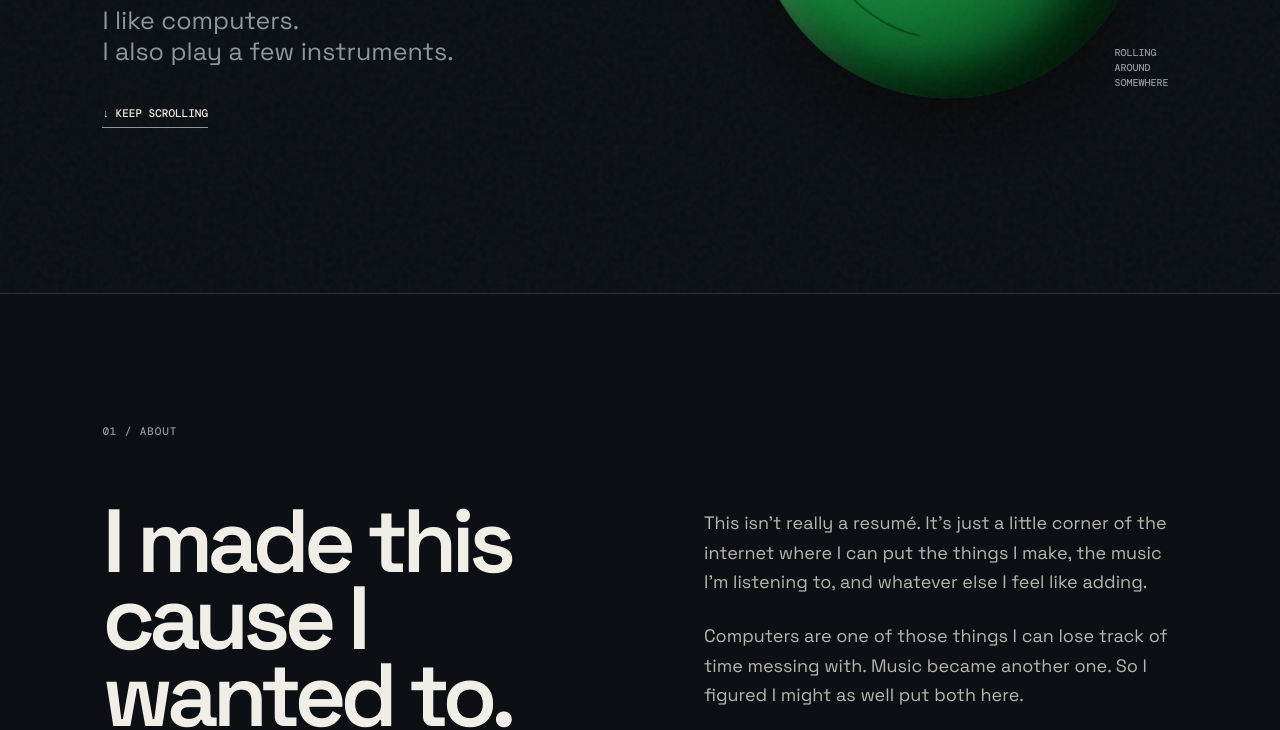
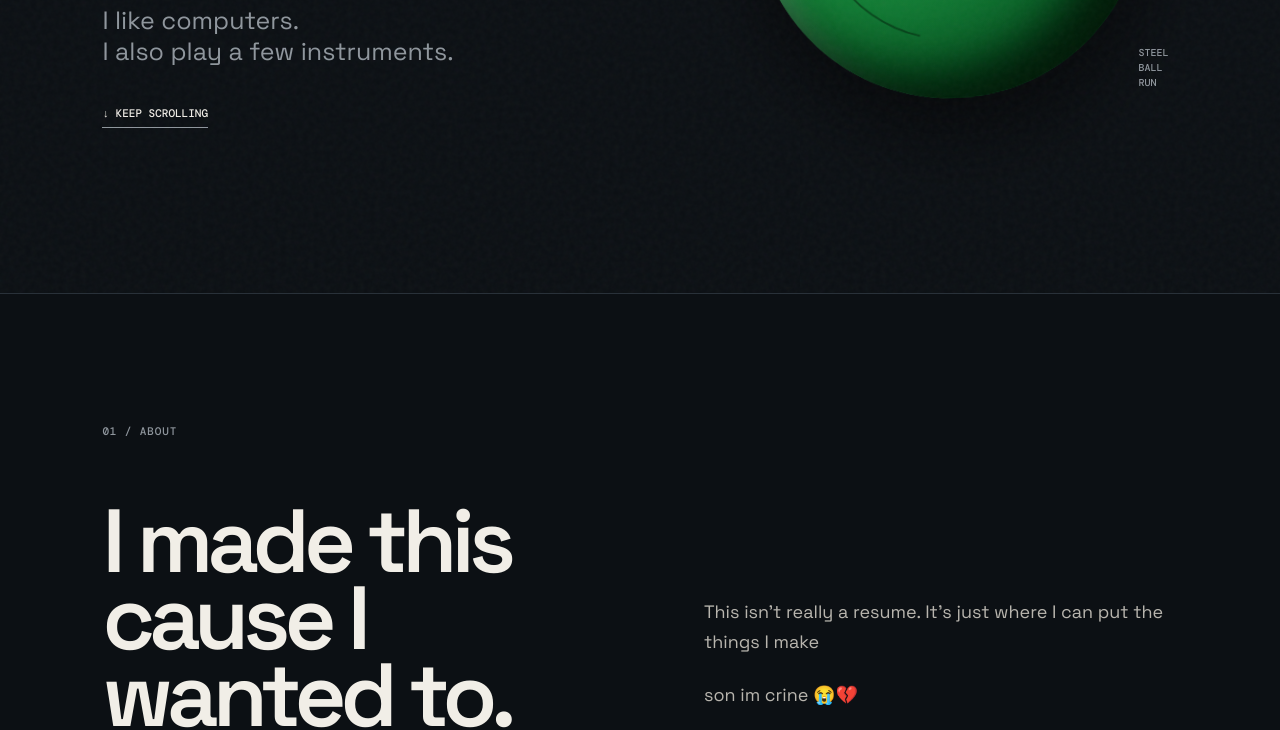
Before and after one commit to Yomurts/Portfolio, a plain HTML site: page index.html in a window 1280 px wide. Shown: the part 507-1237 px from the top of the page. Drawn offline with nearby package versions, Linux system fonts and the light colour scheme.

Commit message:
Update index.html

```diff
--- a/index.html
+++ b/index.html
@@ -34,7 +34,7 @@
 </div>
 <div class="ball-wrap">
 <div class="steel-ball"><div class="ball-highlight"></div><div class="ball-groove g1"></div><div class="ball-groove g2"></div><div class="ball-groove g3"></div><div class="ball-star">★</div></div>
-<span class="ball-label">ROLLING<br>AROUND<br>SOMEWHERE</span>
+<span class="ball-label">STEEL<br>BALL<br>RUN</span>
 </div>
 </section>
 
@@ -43,8 +43,8 @@
 <div class="intro-content">
 <h2>I made this<br>cause I wanted to.</h2>
 <div class="intro-text">
-<p>This isn't really a resumé. It's just a little corner of the internet where I can put the things I make, the music I'm listening to, and whatever else I feel like adding.</p>
-<p>Computers are one of those things I can lose track of time messing with. Music became another one. So I figured I might as well put both here.</p>
+<p>This isn't really a resume. It's just where I can put the things I make</p>
+<p>son im crine 😭💔</p>
 </div>
 </div>
 </section>
@@ -60,7 +60,7 @@
 <div class="status"><span>FOCUS</span><strong>College applications</strong><em>Getting through applications and figuring out what comes next.</em></div>
 <div class="status"><span>MUSIC</span><strong>Bass + making music</strong><em>Still playing, learning, and messing around with music whenever I get the chance.</em></div>
 <div class="status"><span>YOMURT</span><strong>Gaming / YouTube</strong><em>Working toward making more gaming and game-dev stuff for @yomurt.</em></div>
-<div class="status"><span>PAUSED</span><strong>Nuggetheim</strong><em>An unfinished weekend project from freshman-year summer. I'm not actively pursuing it right now.</em></div>
+<div class="status"><span>DROPPED</span><strong>Nuggetheim</strong><em>An unfinished weekend project from freshman-year summer. I'm not actively pursuing it right now.</em></div>
 </div>
 </div>
 </section>
@@ -105,7 +105,7 @@
 <section class="end"><div class="end-ball">★</div><p>thanks for stopping by.</p><h2>go make something<br>for no reason.</h2></section>
 </main>
 
-<footer><span>ANGEL M © 2026</span><span>made cause I wanted to.</span></footer>
+<footer><span>ANGEL M © 2026</span><span>Hi im Angel i made this.</span></footer>
 <script src="script.js"></script>
 </body>
 </html>
```
